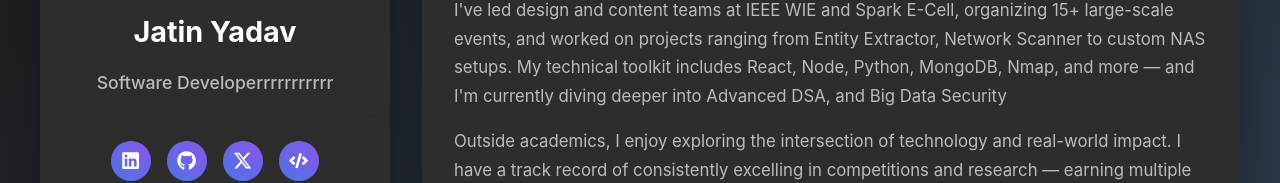
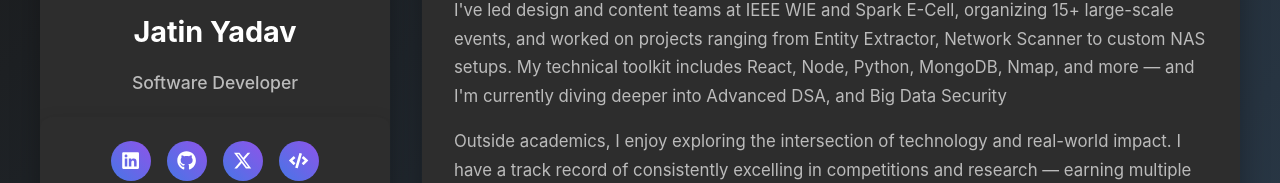
Before and after one commit to JATIN-C0DE5/Portfolio_Website, a React (Create React App) app: page / in a window 1280 px wide. Shown: the part 388-571 px from the top of the page. Built offline with nearby package versions, Linux system fonts and the light colour scheme.

Commit message:
Final Basic Porfolio Done

```diff
--- a/src/components/Home.js
+++ b/src/components/Home.js
@@ -14,7 +14,7 @@ function Home() {
               <img src={mypic} alt="Jatin Yadav" />
             </div>
             <h1>Jatin Yadav</h1>
-            <h2>Software Developerrrrrrrrrrr</h2>
+            <h2>Software Developer</h2>
 
             <div className="social-links">
               <a href="https://www.linkedin.com/in/jatin-c0de5/" target="_blank" rel="noopener noreferrer" className="social-icon linkedin">
```
